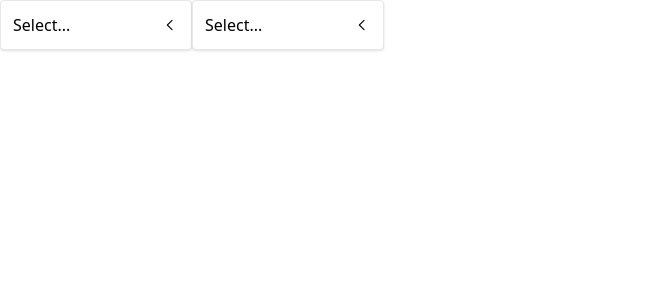
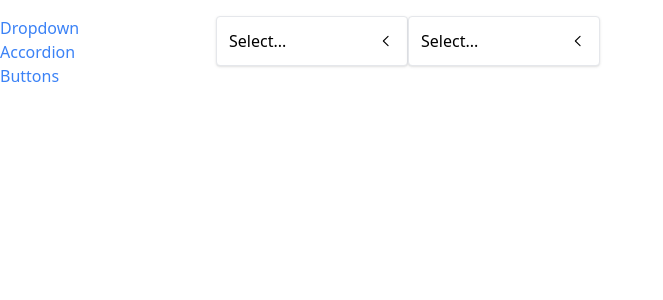
Before and after one commit to justanindieguy/react-course, a React (Create React App) app in the folder comps/: page / in a window 1280 px wide. Shown: the top 300 px of the page, without its empty margins (0-663 px from the left). Built offline with nearby package versions, Linux system fonts and the light colour scheme.

Commit message:
render sidebar component with its content to the right side

```diff
--- a/comps/src/App.tsx
+++ b/comps/src/App.tsx
@@ -1,9 +1,24 @@
+import Sidebar from './components/Sidebar';
+import Route from './components/Route';
 import DropdownPage from './pages/DropdownPage';
+import AccordionPage from './pages/AccordionPage';
+import ButtonPage from './pages/ButtonPage';
 
 const App: React.FC = () => {
   return (
-    <div>
-      <DropdownPage />
+    <div className="container mx-auto grid grid-cols-6 gap-4 mt-4">
+      <Sidebar />
+      <div className="col-span-5">
+        <Route path="/">
+          <DropdownPage />
+        </Route>
+        <Route path="/accordion">
+          <AccordionPage />
+        </Route>
+        <Route path="/buttons">
+          <ButtonPage />
+        </Route>
+      </div>
     </div>
   );
 };
```
